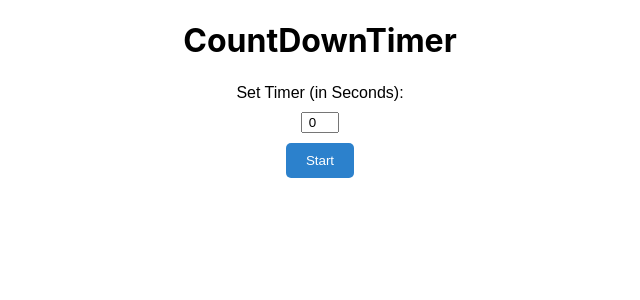
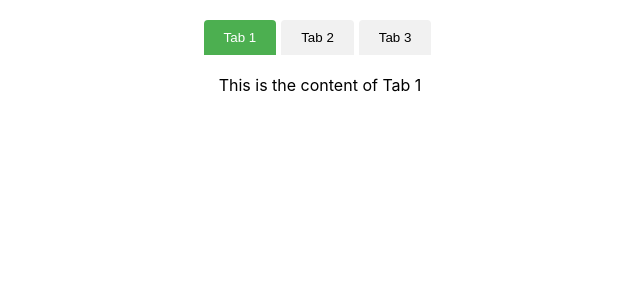
Before and after one commit to KartikThakre/reactbasichallenges, a React (Create React App) app: page / in a window 1280 px wide. Shown: the top 300 px of the page, without its empty margins (320-960 px from the left). Built offline with nearby package versions, Linux system fonts and the light colour scheme.

Commit message:
all the basics topics of react coverd

```diff
--- a/src/App.js
+++ b/src/App.js
@@ -4,6 +4,9 @@ import ToggleButton from "./components/ToggleButton/ToggleButton";
 import DynamicList from "./components/DynamicList/DynamicList";
 import FormValidation from "./components/FormValidation/FormValidation";
 import CountDown from "./components/CountDown/CountDown";
+import CounterLimits from "./components/CounterLimits/CounterLimits";
+import Tabs from "./components/Tabs/Tabs";
+//import TogglePassword from "./components/TogglePassword/TogglePassword";
 //import ConditionalUI from "./components/ConditionalUI/ConditionalUI";
 function App() {
   return (
@@ -12,7 +15,10 @@ function App() {
       {/* <DynamicList /> */}
       {/* <FormValidation /> */}
       {/* <ConditionalUI /> */}
-      <CountDown />
+      {/* <CountDown /> */}
+      {/* <TogglePassword /> */}
+      {/* <CounterLimits/> */}
+      <Tabs/>
     </div>
   );
 }
--- /dev/null
+++ b/src/components/CounterLimits/CounterLimits.css
@@ -0,0 +1,24 @@
+
+.button{
+    padding: 10px 20px;
+    margin: 10px;
+    font-size: 16px;
+    cursor: pointer;
+    background-color: #4caf50;
+    color: white;
+    border: none;
+    border-radius: 4px;
+    align-self: center;
+}
+
+.disbledButton{
+    padding: 10px 20px;
+    margin: 10px;
+    font-size: 16px;
+    background-color: grey;
+    color: white;
+    border: none;
+    border-radius: 4px;
+    align-self: center;
+    cursor: not-allowed;
+}
--- /dev/null
+++ b/src/components/CounterLimits/CounterLimits.jsx
@@ -0,0 +1,32 @@
+import React from 'react'
+import "./CounterLimits.css";
+
+const CounterLimits = () => {
+
+    const [count, setCount] = React.useState(0);
+    const minLimit = 0;
+    const maxLimit = 10;
+
+    const handleIncrement = () => {
+        if(count < maxLimit){
+            setCount(prevCount => prevCount + 1);
+        }
+    };
+
+    const handleDecrement = () => {
+        if(count > minLimit){
+            setCount(prevCount => prevCount - 1);
+        }
+    };
+
+  return (
+    <div>
+      <h2>Counter Limits</h2>
+      <p>Count: {count}</p>
+     <button className={count === maxLimit ? 'disbledButton' : 'button'} disabled={count === maxLimit} onClick={handleIncrement}>Increment</button>
+     <button className={count === minLimit ? 'disbledButton' : 'button'} disabled={count === minLimit} onClick={handleDecrement}>Decrement</button>
+    </div>
+  )
+}
+
+export default CounterLimits
--- /dev/null
+++ b/src/components/Tabs/Tabs.css
@@ -0,0 +1,21 @@
+.tabs-container {
+    display: flex;
+    justify-content: center;
+    align-items: center;
+    margin: 20px;
+}
+
+.tab-button {
+    padding: 10px 20px;
+    cursor: pointer;
+    background-color: #f1f1f1;
+    border: none;
+    border-top-left-radius: 4px;
+    border-top-right-radius: 4px;
+    margin-right: 5px;
+}
+
+.active {
+    background-color: #4caf50;
+    color: white;
+}
--- /dev/null
+++ b/src/components/Tabs/Tabs.jsx
@@ -0,0 +1,32 @@
+import React from 'react'
+import "./Tabs.css";
+
+const Tabs = () => {
+    const [activeTab, setActiveTab] = React.useState(0);
+
+    const tabs = [
+        { title: "Tab 1", content: "This is the content of Tab 1" },
+        { title: "Tab 2", content: "This is the content of Tab 2" },
+        { title: "Tab 3", content: "This is the content of Tab 3" },
+    ];
+  return (
+    <div>
+      <div className="tabs-container">
+        {tabs.map((tab, index) => (
+          <button
+            key={index}
+            className={`tab-button ${index === activeTab ? "active" : ""}`}
+            onClick={() => setActiveTab(index)}
+          >
+            {tab.title}
+          </button>
+        ))}
+      </div>
+      <div className="tab-content">
+        {tabs[activeTab].content}
+      </div>
+    </div>
+  )
+}
+
+export default Tabs;
--- /dev/null
+++ b/src/components/TogglePassword/TogglePassword.css
@@ -0,0 +1,29 @@
+.toggleContainer{
+    display: flex;
+    flex-direction: column;
+    justify-content: center;
+    align-items: center;
+    margin-top: 20px;
+    gap: 8px;
+}
+
+.toggleContainer .passwordLabel{
+    font-family: Arial, sans-serif;
+    font-size: 16px;
+}
+
+.toggleContainer input{
+    padding: 8px 16px;
+    font-size: 16px;
+    border: 1px solid #ccc;
+    border-radius: 4px;
+}
+.button{
+    padding: 8px 16px;
+    font-size: 16px;
+    cursor: pointer;
+    background-color: #4caf50;
+    color: white;
+    border: none;
+    border-radius: 4px;
+}
--- /dev/null
+++ b/src/components/TogglePassword/TogglePassword.jsx
@@ -0,0 +1,25 @@
+import React from 'react'
+import "./TogglePassword.css";
+
+const TogglePassword = () => {
+
+const [showPassword, setShowPassword] = React.useState(false);
+const [inputValue, setInputValue] = React.useState("");
+
+  return (
+    <div className='toggleContainer'>
+        <label className='passwordLabel' htmlFor="pass">Password :</label>
+        <input
+          type={showPassword ? "text" : "password"}
+          id="pass"
+          value={inputValue}
+          onChange={(e) => setInputValue(e.target.value)}
+        />
+        <button className="button" onClick={() => setShowPassword(!showPassword)}>
+            {showPassword ? "Hide Password" : "Show Password"}
+        </button>
+    </div>
+  )
+}
+
+export default TogglePassword
```
